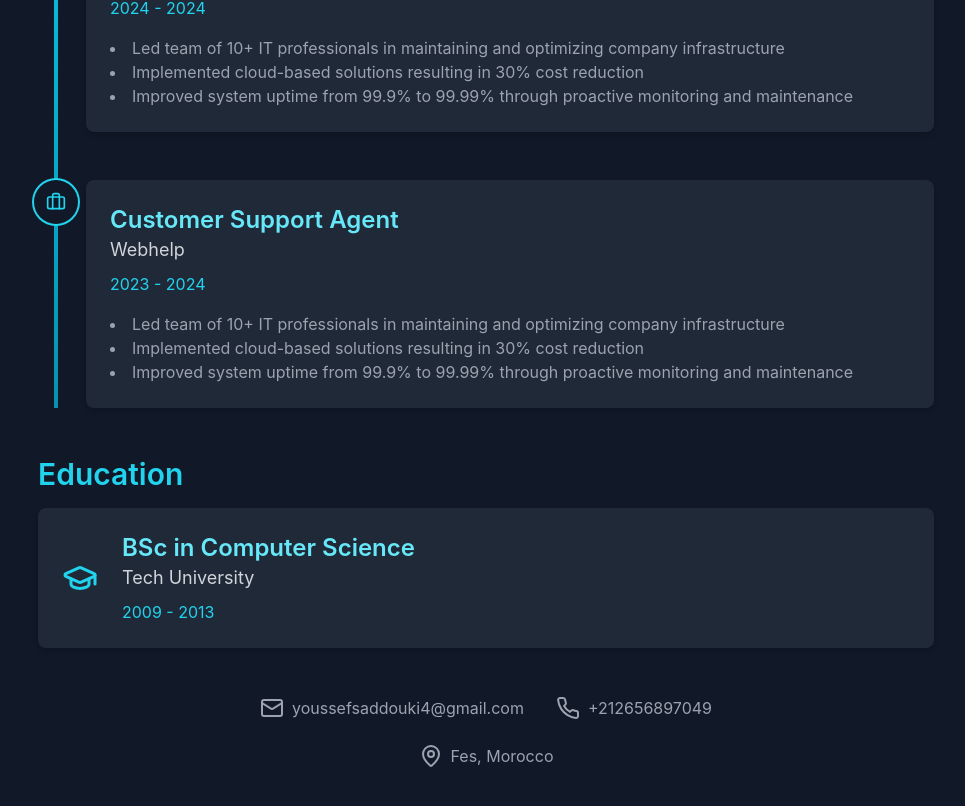
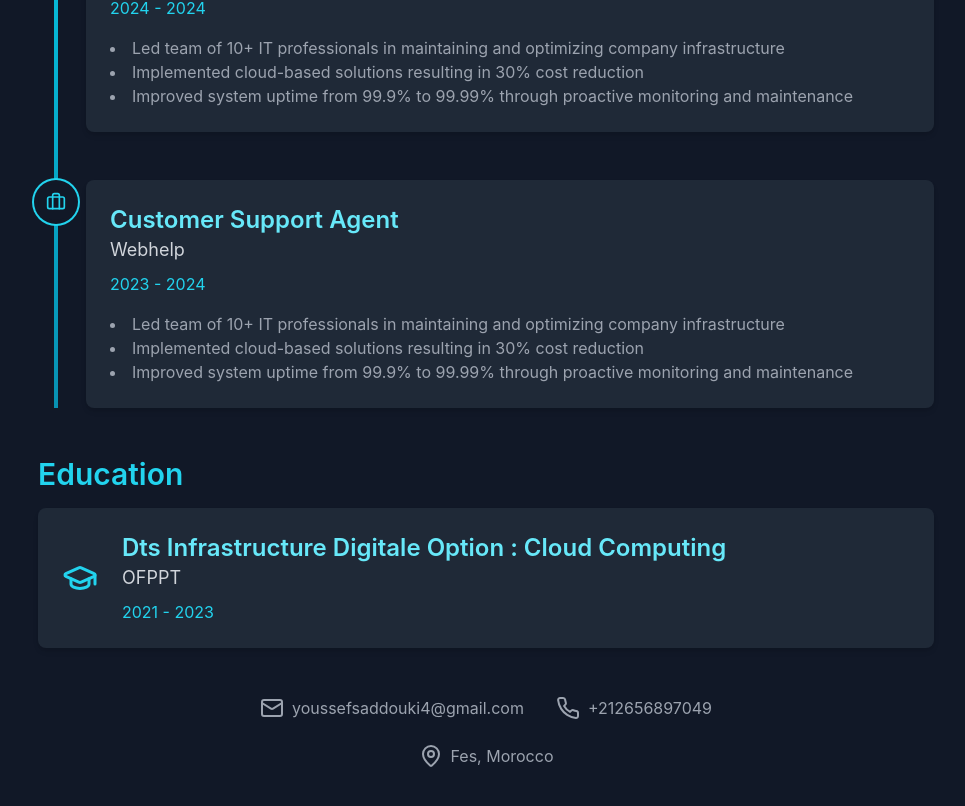
Before and after one commit to 7madi06/cv, a React (Create React App) app: page / in a window 1280 px wide. Shown: the part 1036-1842 px from the top of the page, without its empty margins (154-1119 px from the left). Built offline with nearby package versions, Linux system fonts and the light colour scheme.

Commit message:
added Education

```diff
--- a/src/App.js
+++ b/src/App.js
@@ -174,9 +174,9 @@ export default function Component() {
                 <GraduationCap className="text-cyan-400 transition-colors duration-300 hover:text-cyan-300" size={36} />
               </div>
               <div>
-                <h3 className="font-semibold text-xl sm:text-2xl text-cyan-300">BSc in Computer Science</h3>
-                <p className="text-gray-300 text-lg">Tech University</p>
-                <p className="text-cyan-400 mt-2">2009 - 2013</p>
+                <h3 className="font-semibold text-xl sm:text-2xl text-cyan-300">Dts Infrastructure Digitale Option : Cloud Computing</h3>
+                <p className="text-gray-300 text-lg">OFPPT</p>
+                <p className="text-cyan-400 mt-2">2021 - 2023</p>
               </div>
             </motion.div>
           </section>
```
